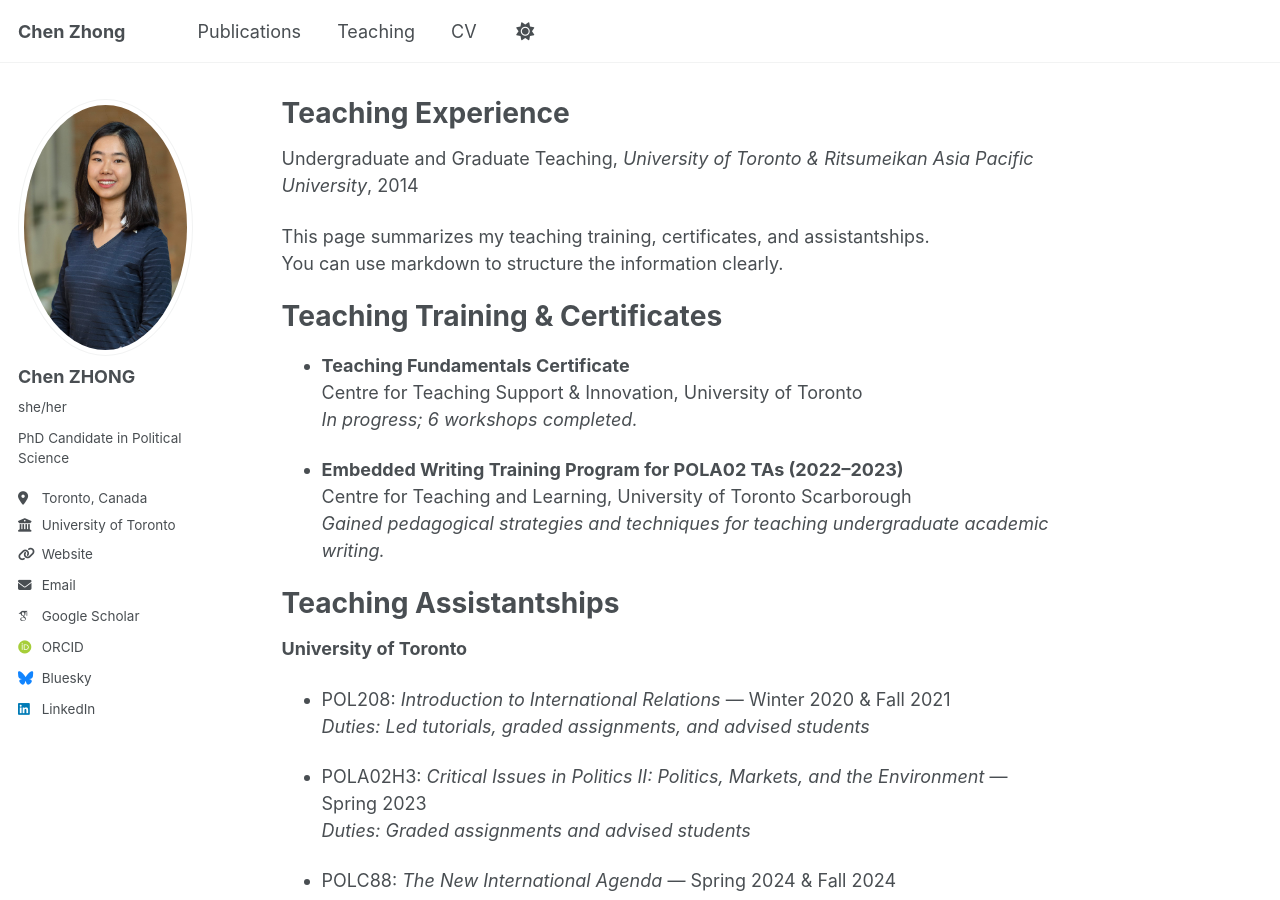
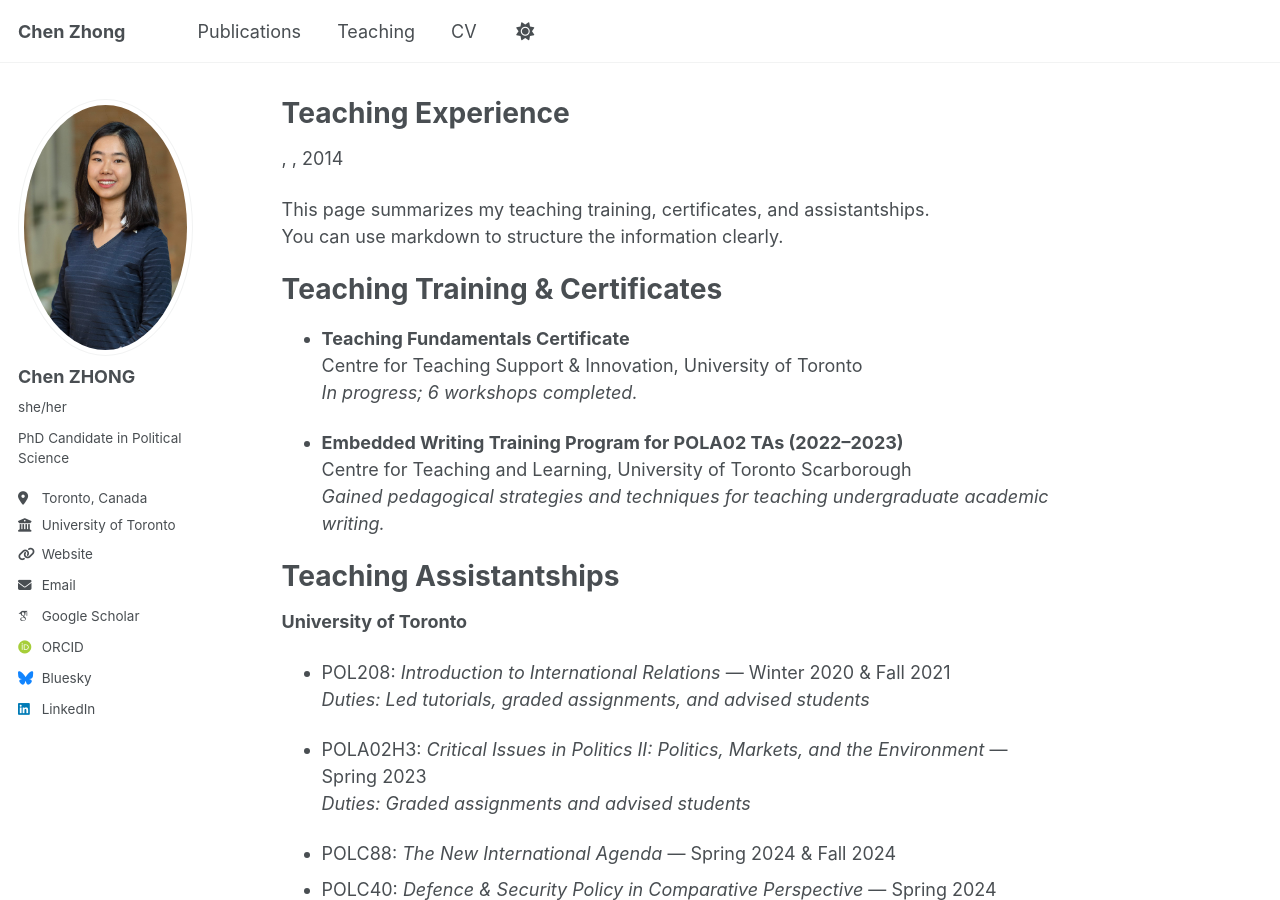
Before and after one commit to chenzhong8/chenzhong, a Jekyll site: the page built from _teaching/teaching-1.md, in a window 1280 px wide and 900 px high. Built offline with Jekyll 4.4.1, drawn with Linux system fonts in a browser that asks for light colours; some web fonts are replaced; a script that is not in the unit is left out.

Commit message:
Update and rename 2014-spring-teaching-1.md to teaching-1.md

```diff
--- a/_teaching/2014-spring-teaching-1.md
+++ b/_teaching/teaching-1.md
@@ -1,11 +1,10 @@
 ---
 title: "Teaching Experience"
 collection: teaching
-type: "Undergraduate and Graduate Teaching"
 permalink: /teaching/teaching-experience
-venue: "University of Toronto & Ritsumeikan Asia Pacific University"
-date: 2014-01-01
-location: "Toronto, Canada; Beppu, Japan"
+layout: single
+author_profile: true
+date: 2014-01-01   # can leave as a placeholder, just don't set it in the future
 ---
 
 This page summarizes my teaching training, certificates, and assistantships.
```
